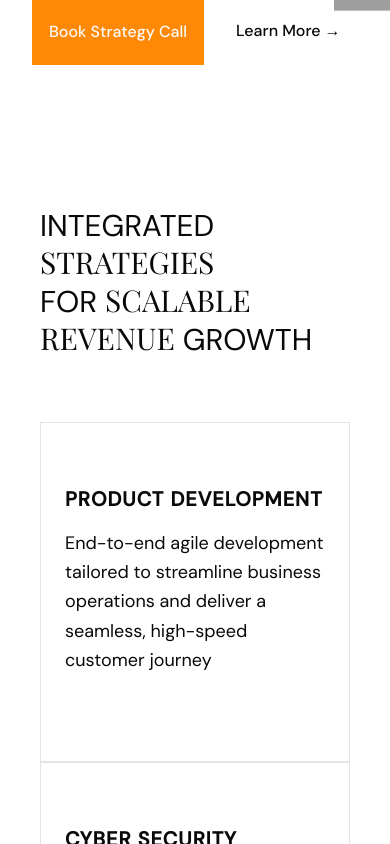
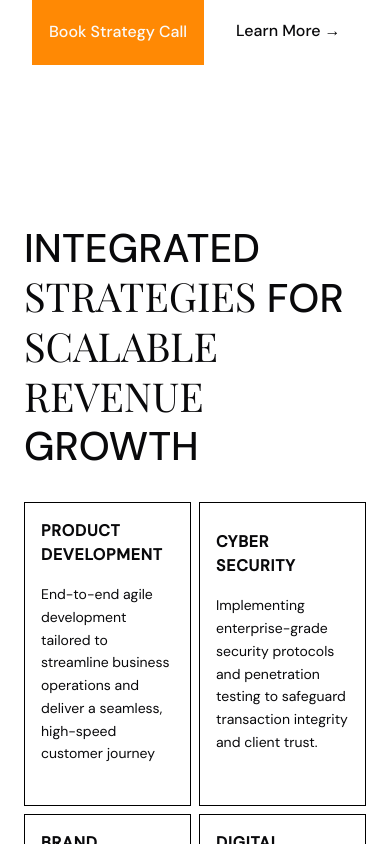
Before and after one commit to RifkyA911/Daya-Arsana, a Next.js app: page / in a window 390 px wide. Shown: the part 820-1664 px from the top of the page. Built offline with nearby package versions, Linux system fonts and the light colour scheme; grey boxes are pictures that could not be loaded.

Commit message:
fix: featurs layout

```diff
--- a/src/app/_components/Features.tsx
+++ b/src/app/_components/Features.tsx
@@ -185,28 +185,27 @@ const Features = () => {
 
 
     return (
-        <section id="features" ref={sectionRef} className="py-20 px-6 lg:px-12 font-sans">
+        <section id="features" ref={sectionRef} className="mt-18 md:mt-12 py-6 md:py-20 px-2 md:px-6 lg:px-12 font-sans">
             <div className="mx-auto">
-                <h2 className="section-heading text-3xl md:text-4xl lg:text-8xl 2k:text-[128px]! mb-4">
+                <h2 className="section-heading font-medium leading-12 md:leading-none text-[40px] lg:text-8xl 2k:text-[128px]! mb-4">
                     INTEGRATED <span className={`${playfair.className} italic`}>STRATEGIES</span>
-                    <br />
+                    <br className="hidden md:block" />{' '}
                     FOR <span className={`${playfair.className} italic`}>SCALABLE</span>
-                    <br />
+                    <br className="hidden md:block" />{' '}
                     <span className={`${playfair.className} italic`}>REVENUE</span> GROWTH
                 </h2>
 
-                <div className="section-features grid md:grid-cols-2 lg:grid-cols-4 mt-16">
+                <div className="section-features grid grid-cols-2 lg:grid-cols-4 gap-2 md:gap-0 mt-8 md:mt-16">
                     {features.map((feature, index) => (
                         <div
                             key={index}
                             ref={(el) => { cardsRef.current[index] = el; }}
-                            className="flex flex-col justify-center feature-card min-h-[340px] p-6 bg-card border border-border hover:border-amber-500 transition-all duration-300 hover:shadow-lg hover:bg-amber-500 hover:text-white"
+                            className={`flex flex-col justify-center feature-card md:min-h-[340px] p-4 md:p-6 border border-black  hover:border-amber-500 transition-all duration-300 hover:shadow-lg hover:bg-amber-500 hover:text-white`}
                         >
-
-                            <h3 className="text-xl font-semibold tracking-wider mb-4">
+                            <h3 className="text-base md:text-xl font-semibold tracking-wider mb-4">
                                 {feature.title}
                             </h3>
-                            <p className="text-lg mb-6 leading-relaxed">
+                            <p className="text-sm md:text-lg mb-6 leading-relaxed">
                                 {feature.description}
                             </p>
                             {/* <div className="pt-4 border-t border-border">
```
